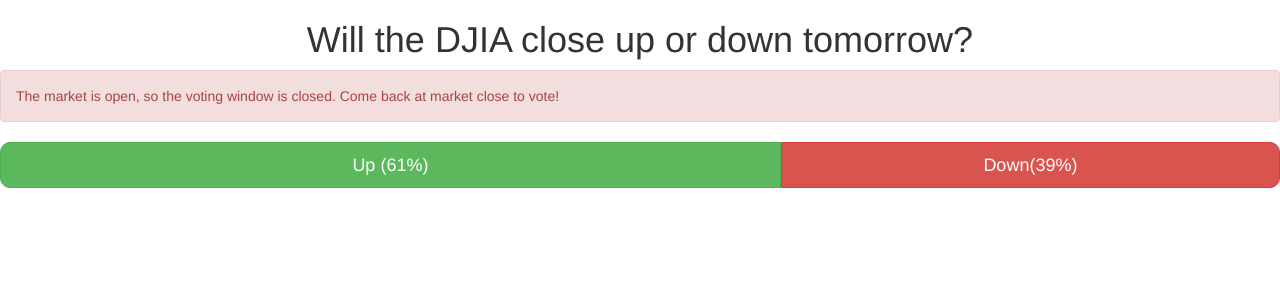
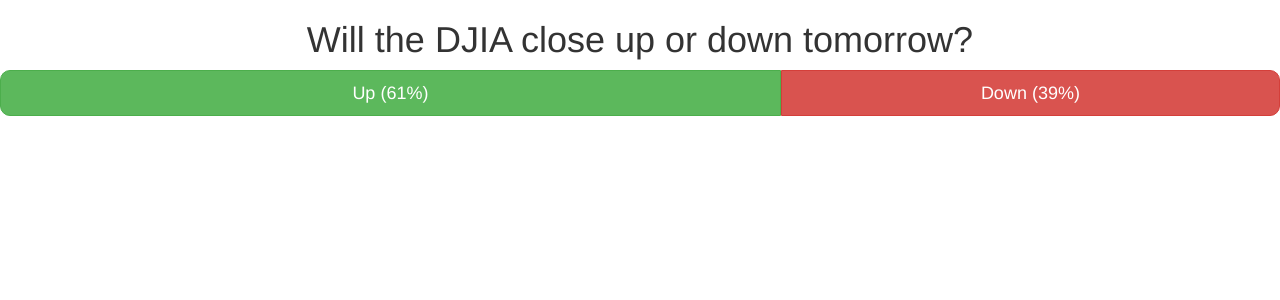
Before and after one commit to lcvaleski/duod, a Flask app: page /poll/up in a window 1280 px wide. Shown: the top 300 px of the page. Run offline with Flask 2, Linux system fonts and the light colour scheme; data comes from the database, SQL or seed files in the repository; some libraries are stand-ins or nearby versions.

Commit message:
visual changes

```diff
--- a/duod/app/main/templates/poll_market_open.html
+++ b/duod/app/main/templates/poll_market_open.html
@@ -1,9 +1,6 @@
 {% extends "poll.html" %}
 
 {% block content %}
-<div class="alert alert-danger" role="alert">
-  The market is open, so the voting window is closed. Come back at market close to vote!
-</div>
 <table style="width:100%">
     <tr>
       <td width="{{ percent_up }}%">
@@ -15,7 +12,7 @@
       <td width="{{ 100 - percent_up }}">
         <button
           style="border-radius:0 10px 10px 0; opacity:{% if vote == 'up'%}0.5{% else %}1{% endif %};"
-          class="btn btn-danger btn-lg btn-block">Down({{ 100 - percent_up }}%)
+          class="btn btn-danger btn-lg btn-block">Down ({{ 100 - percent_up }}%)
         </button>
       </td>
     </tr>
```
